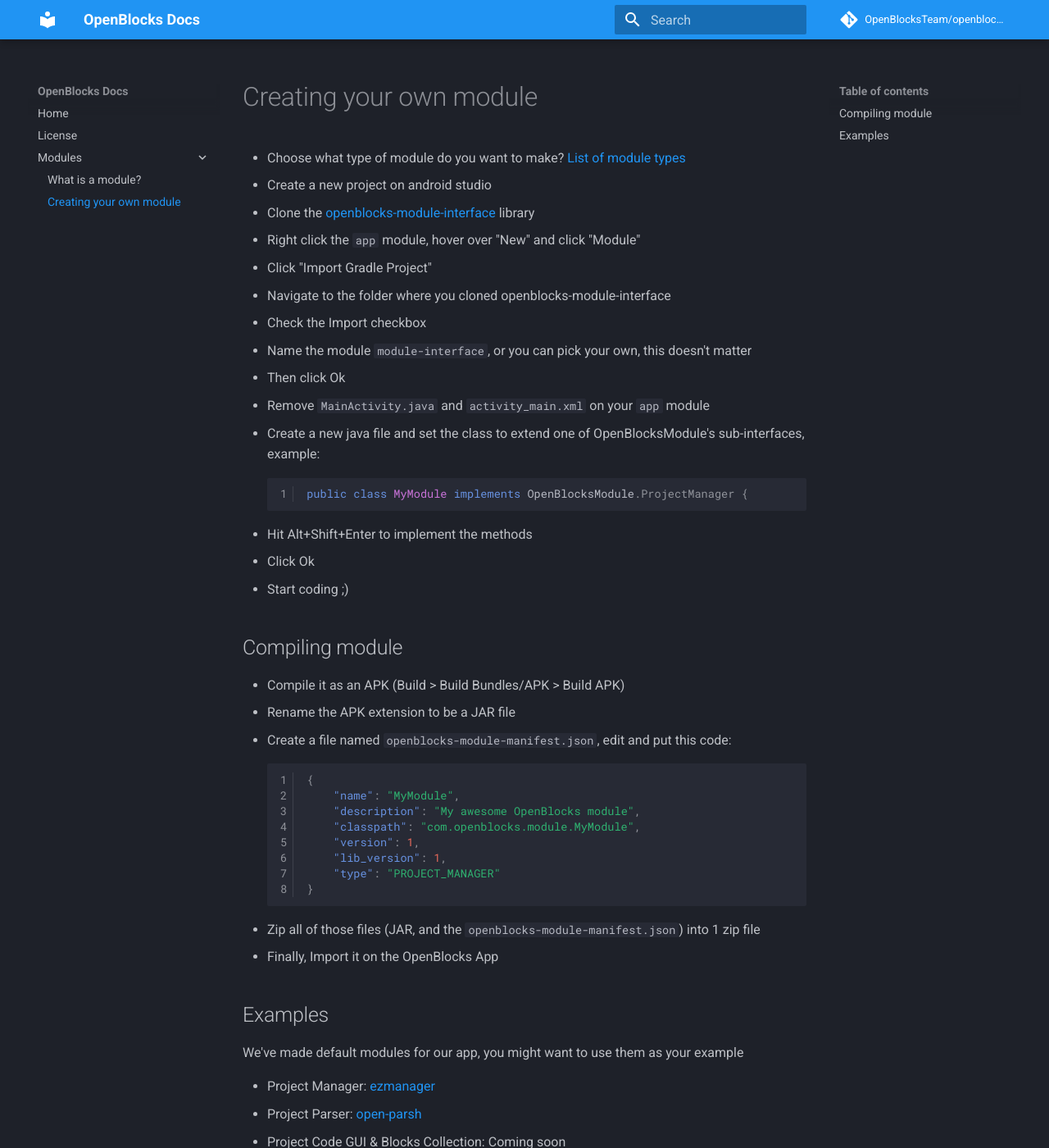
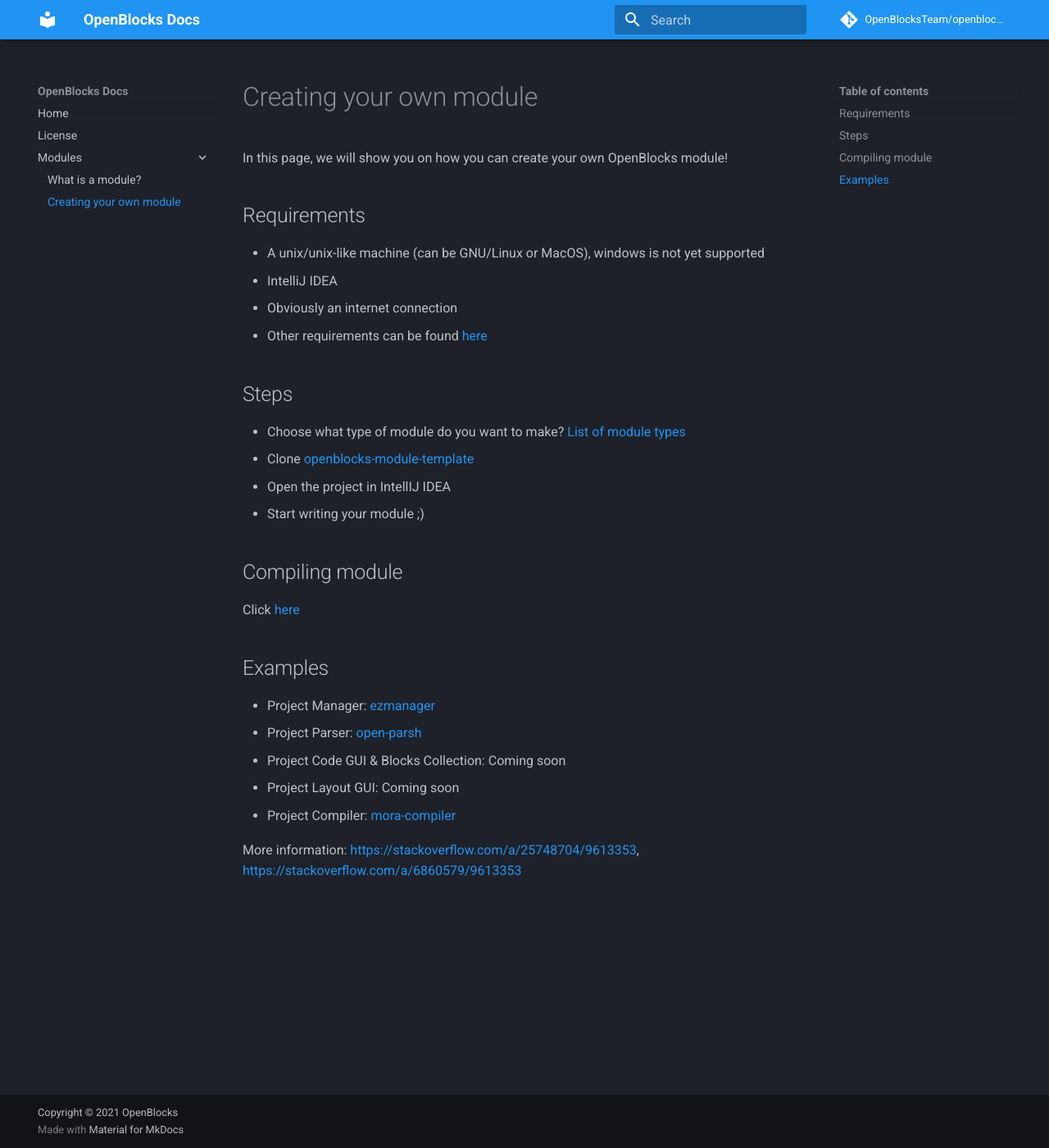
Before and after one commit to OpenBlocksTeam/openblocks-docs, an MkDocs documentation site: the page built from docs/modules/making-modules.md, in a window 1280 px wide and 1400 px high. Shown: the whole window at 82% size. Built offline with MkDocs 1.6.1 and Material for MkDocs 9.7.7, drawn with Linux system fonts in a browser that asks for light colours; nearby versions of some CDN libraries; comment, search, counter and statistics services are not loaded.

Commit message:
docs: Use the newer method of creating module

````diff
--- a/docs/modules/making-modules.md
+++ b/docs/modules/making-modules.md
@@ -1,43 +1,22 @@
 # Creating your own module
+In this page, we will show you on how you can create your own OpenBlocks module!
+
+## Requirements
+ - A unix/unix-like machine (can be GNU/Linux or MacOS), windows is not yet supported
+ - IntelliJ IDEA
+ - Obviously an internet connection
+ - Other requirements can be found [here](https://github.com/OpenBlocksTeam/openblocks-module-template#building)
+
+## Steps
  - Choose what type of module do you want to make? [List of module types](home.md#what-is-a-module)
- - Create a new project on android studio
- - Clone the [openblocks-module-interface](github.com/OpenBlocksTeam/openblocks-module-interface) library
- - Right click the `app` module, hover over "New" and click "Module"
- - Click "Import Gradle Project"
- - Navigate to the folder where you cloned openblocks-module-interface
- - Check the Import checkbox
- - Name the module `module-interface`, or you can pick your own, this doesn't matter
- - Then click Ok
- - Remove `MainActivity.java` and `activity_main.xml` on your `app` module
- - Create a new java file and set the class to extend one of OpenBlocksModule's sub-interfaces, example:
-   ```java linenums="1"
-   public class MyModule implements OpenBlocksModule.ProjectManager {
-   ```
- - Hit Alt+Shift+Enter to implement the methods
- - Click Ok
- - Start coding ;)
+ - Clone [openblocks-module-template](https://github.com/OpenBlocksTeam/openblocks-module-template)
+ - Open the project in IntellIJ IDEA
+ - Start writing your module ;)
 
 ## Compiling module
-- Compile it as an APK (Build > Build Bundles/APK > Build APK)
-- Rename the APK extension to be a JAR file
-- Create a file named `openblocks-module-manifest.json`, edit and put this code:
-```json linenums="1"
-{
-    "name": "MyModule",
-    "description": "My awesome OpenBlocks module",
-    "classpath": "com.openblocks.module.MyModule",
-    "version": 1,
-    "lib_version": 1,
-    "type": "PROJECT_MANAGER"
-}
-```
-- Zip all of those files (JAR, and the `openblocks-module-manifest.json`) into 1 zip file
-- Finally, Import it on the OpenBlocks App
+Click [here](https://github.com/OpenBlocksTeam/openblocks-module-template#building)
 
 ## Examples
-We've made default modules for our app, you might want to use them as your example
-
-
  - Project Manager: [ezmanager](https://github.com/OpenBlocksTeam/ezmanager)
  - Project Parser: [open-parsh](https://github.com/OpenBlocksTeam/open-parsh)
  - Project Code GUI & Blocks Collection: Coming soon
````
